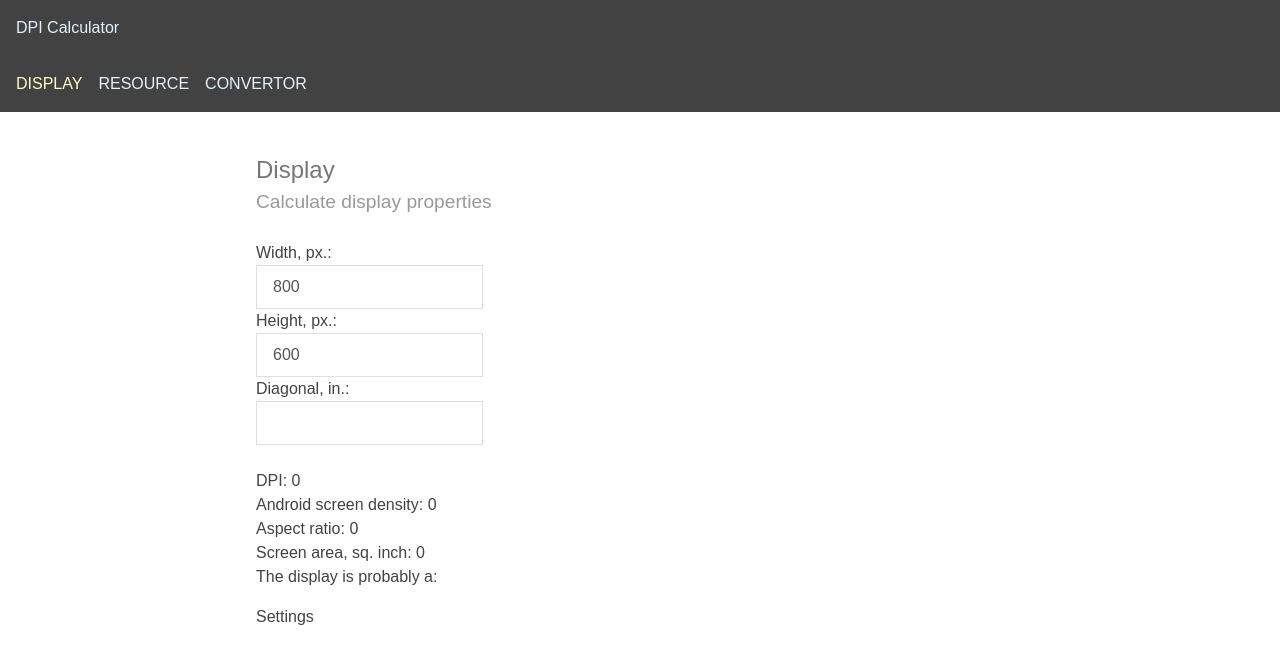
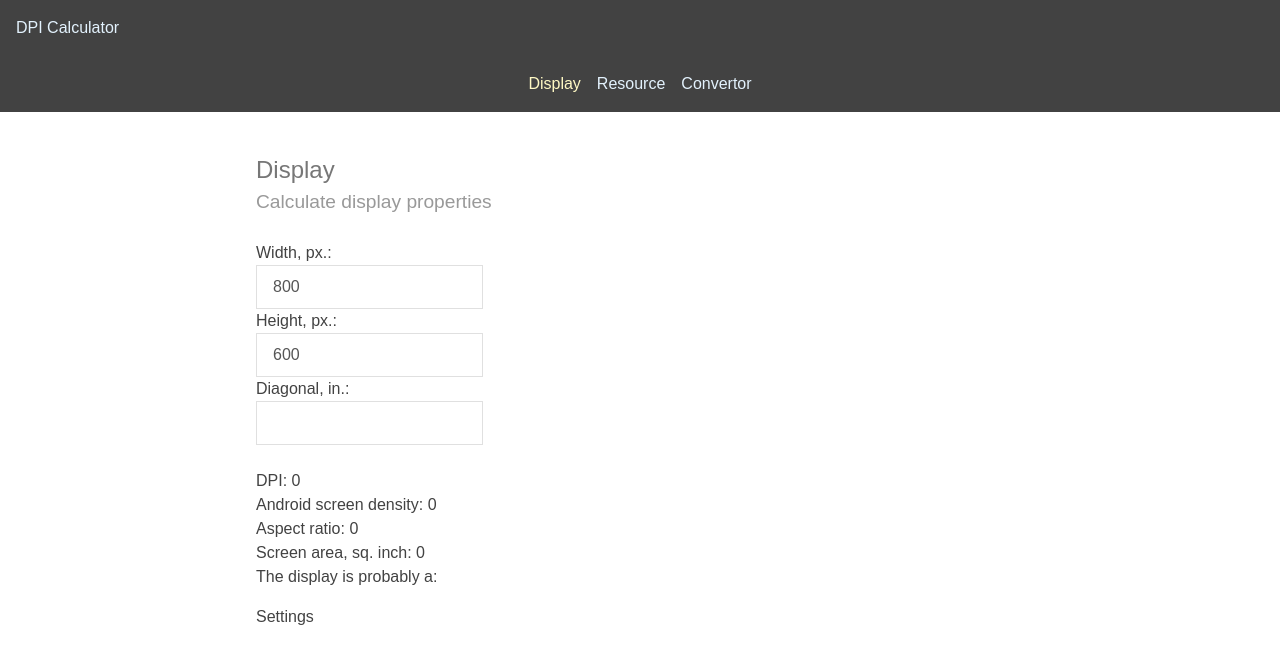
Before and after one commit to alexanderniki/screen-calculator, a plain HTML site: page src/index.html in a window 1280 px wide. Drawn offline with Linux system fonts and the light colour scheme.

Commit message:
new tabbar design

```diff
--- a/src/index.html
+++ b/src/index.html
@@ -32,9 +32,9 @@
 
             <div class="toolbar" id="nav_bar">
                 <div class="hbox_layout" id="tab_bar">
-                    <div class="btn_navigation"><a id="nav_display" href="#">DISPLAY</a></div>
-                    <div class="btn_navigation"><a id="nav_resource" href="#">RESOURCE</a></div>
-                    <div class="btn_navigation"><a id="nav_convertor" href="#">CONVERTOR</a></div>
+                    <div class="btn_navigation"><a id="nav_display" href="#">Display</a></div>
+                    <div class="btn_navigation"><a id="nav_resource" href="#">Resource</a></div>
+                    <div class="btn_navigation"><a id="nav_convertor" href="#">Convertor</a></div>
                 </div>
             </div>
 
--- a/src/style/style.css
+++ b/src/style/style.css
@@ -66,6 +66,8 @@ section {
     margin: 0px;
     background-color: #424242;
     color: #f0f0f0;
+
+    display: flex;
 }
 
 
@@ -92,28 +94,26 @@ section {
 
 /* Navigation bar */
 #nav_bar {
-    margin: 0px;
     display: flex;
     align-items: center;
-
-    /*box-shadow: 0px 2px 2px #242424;*/
+    justify-content: center;
 }
 
 #tab_bar {
     height: 100%;
     padding-left: 8px;
     padding-right: 8px;
+
+    display: flex;
+    align-items: center;
+    justify-content: center;
 }
 
 .btn_navigation {
-    /*height: 100%;*/
     padding-left: 8px;
     padding-right: 8px;
-    /*border-bottom: 2px;
-    border-bottom-style: solid;
-    border-bottom-color: red;*/
-    display: inline-flex;
-    align-items: center;
+
+    display: flex;
 }
 /* ---- */
 
```
